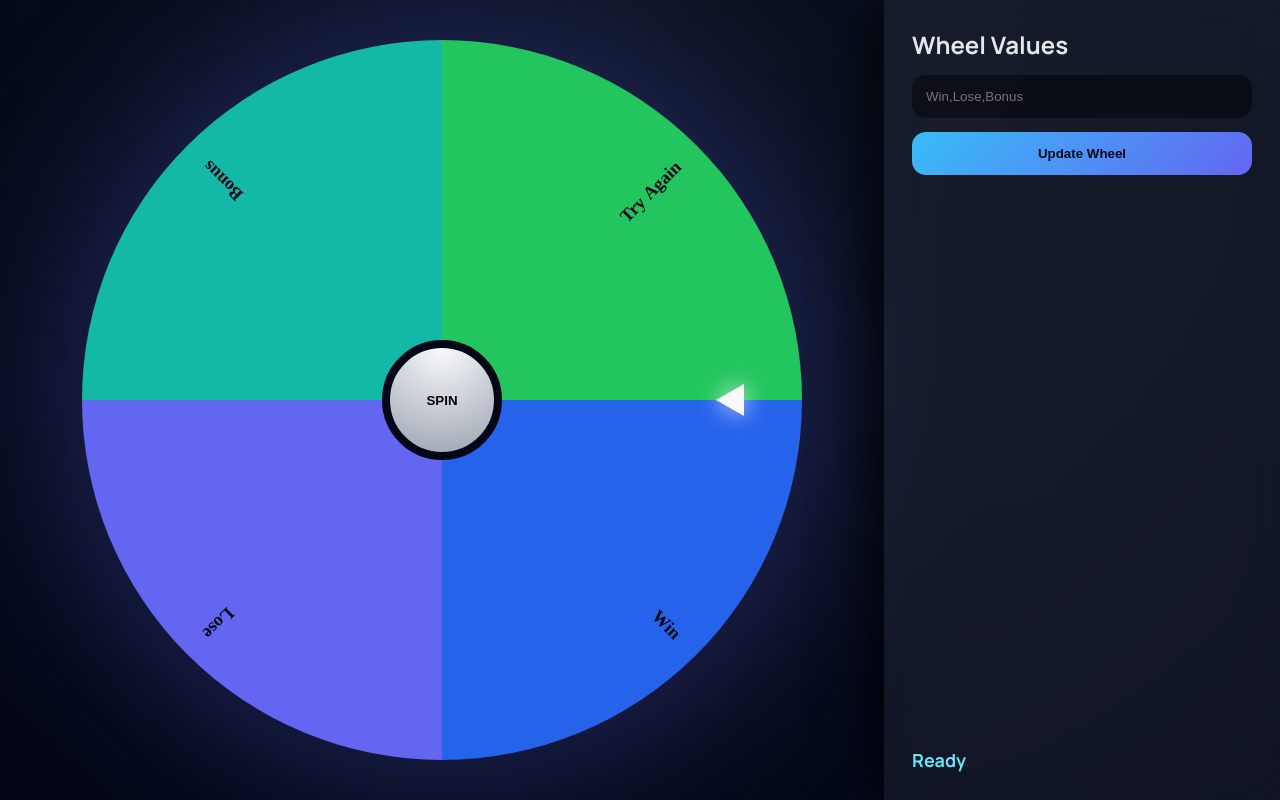
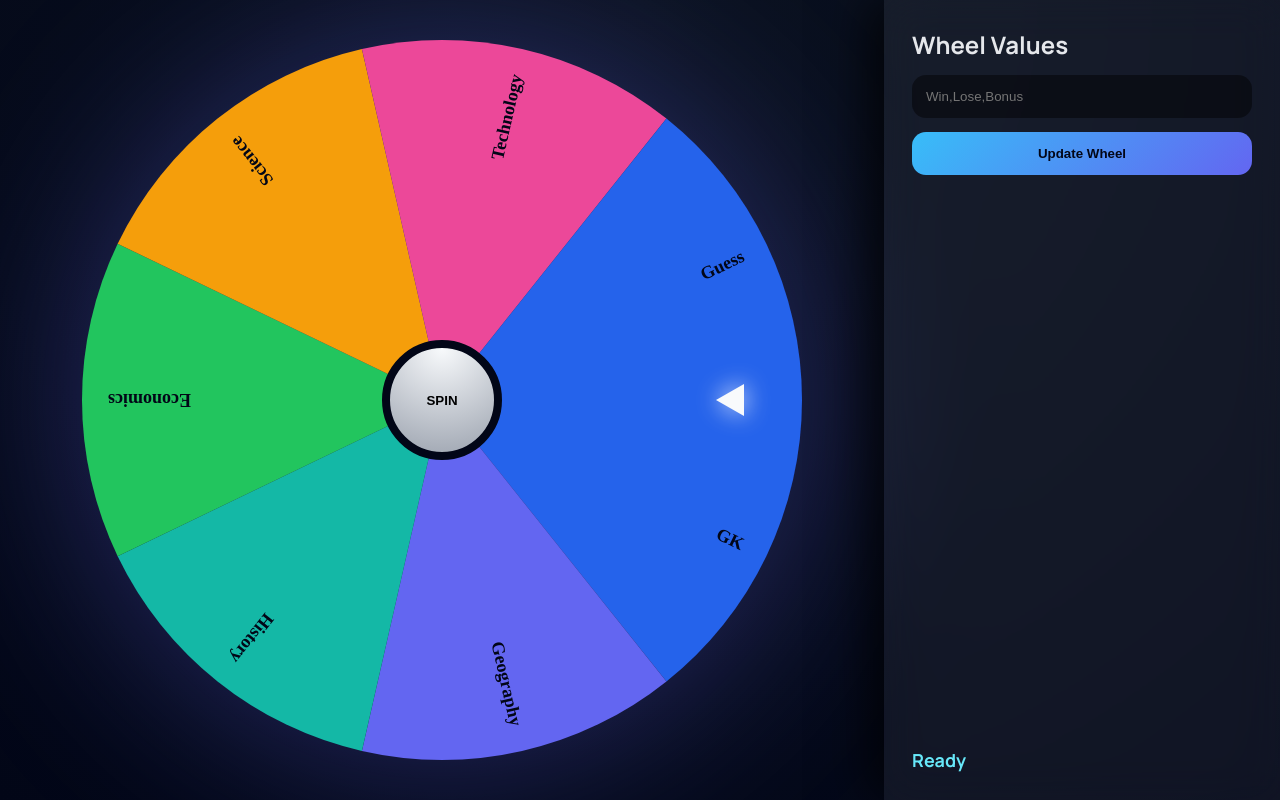
Before and after one commit to yash6547/spinnwheel, a plain HTML site: page index.html in a window 1280 px wide. Drawn offline with Linux system fonts and the light colour scheme.

Commit message:
Update index.html

```diff
--- a/index.html
+++ b/index.html
@@ -74,7 +74,7 @@ const ctx=canvas.getContext("2d");
 const spinSound=new Audio("https://github.com/yash6547/spinnwheel/raw/refs/heads/main/tick.m4a");
 spinSound.preload="auto";
 
-let items=["Win","Lose","Bonus","Try Again"];
+let items=["GK","Geography","History","Economics","Science","Technology","Guess"];
 let angle=0,spinning=false,wheelSize=0;
 
 const theme=["#2563eb","#6366f1","#14b8a6","#22c55e","#f59e0b","#ec4899"];
```
